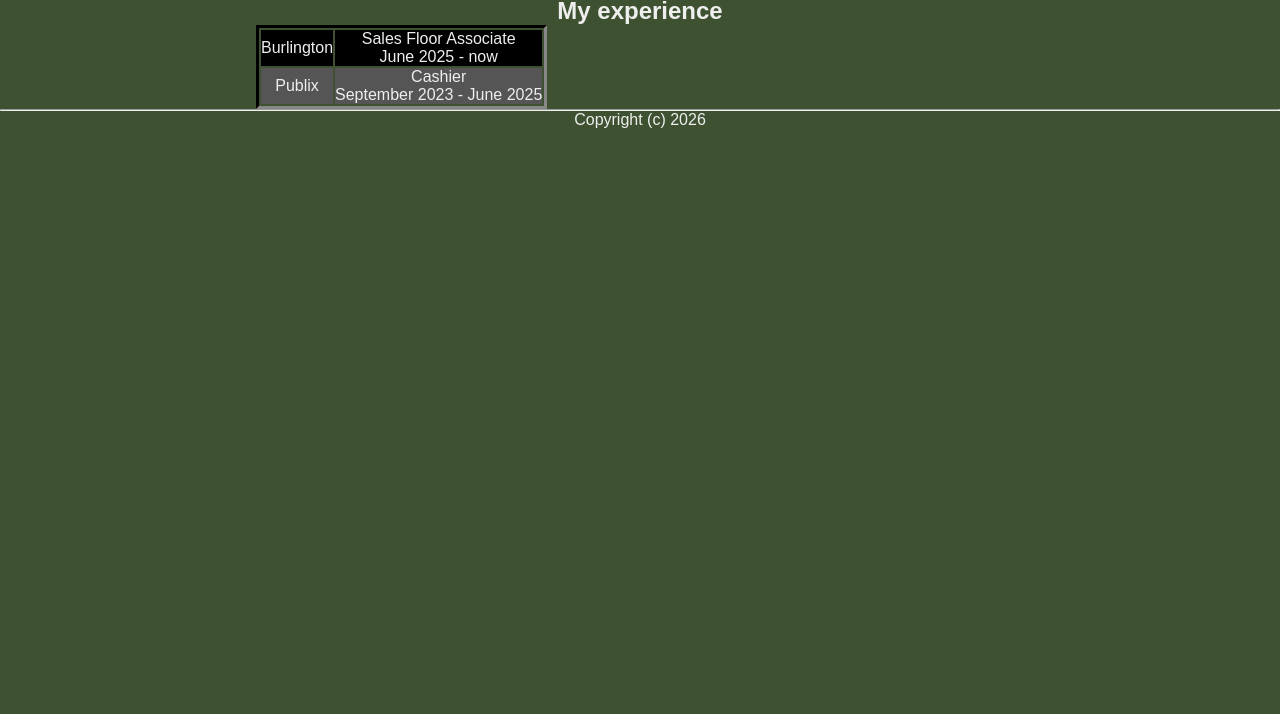
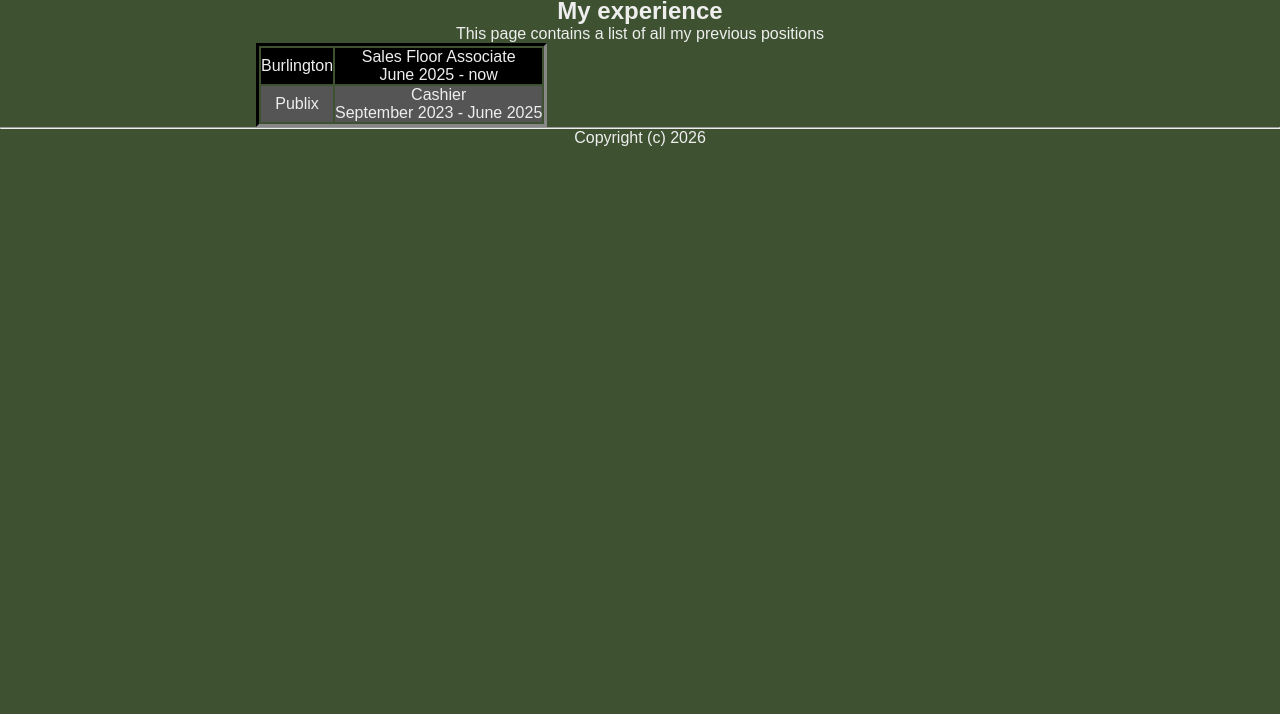
Before and after one commit to 0650781/0650781.github.io, a plain HTML site: page experience.htm in a window 1280 px wide. Shown: the part 86-800 px from the top of the page. Drawn offline with Linux system fonts and the light colour scheme.

Commit message:
update
Added a paragraph to introduce the experience section.

```diff
--- a/experience.htm
+++ b/experience.htm
@@ -20,7 +20,8 @@
 
     <main>
      	<h2>My experience</h2>
-     	<table>
+		<p>This page contains a list of all my previous positions</p>
+     	<table align = "center">
 			<tr>
 			  <td>Burlington</td>
 			  <td>Sales Floor Associate<br/>June 2025 - now</td>
```
